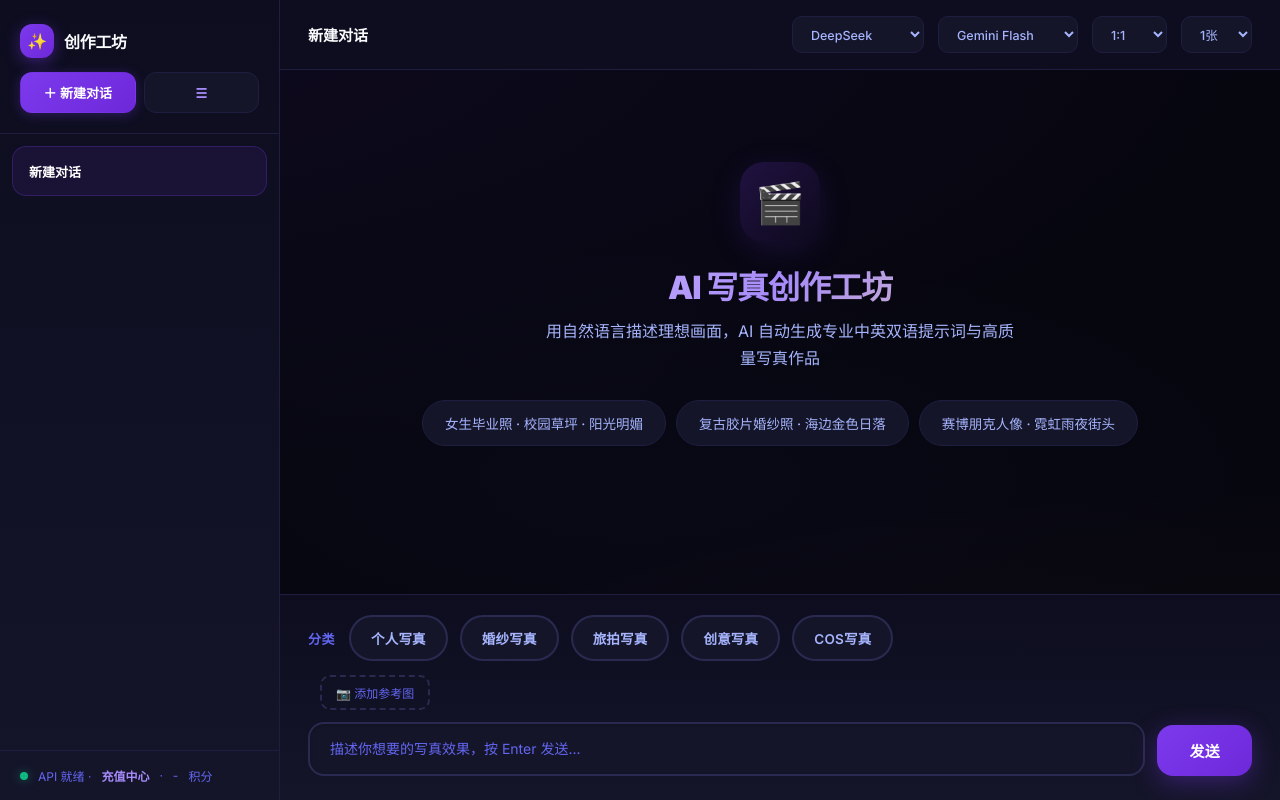
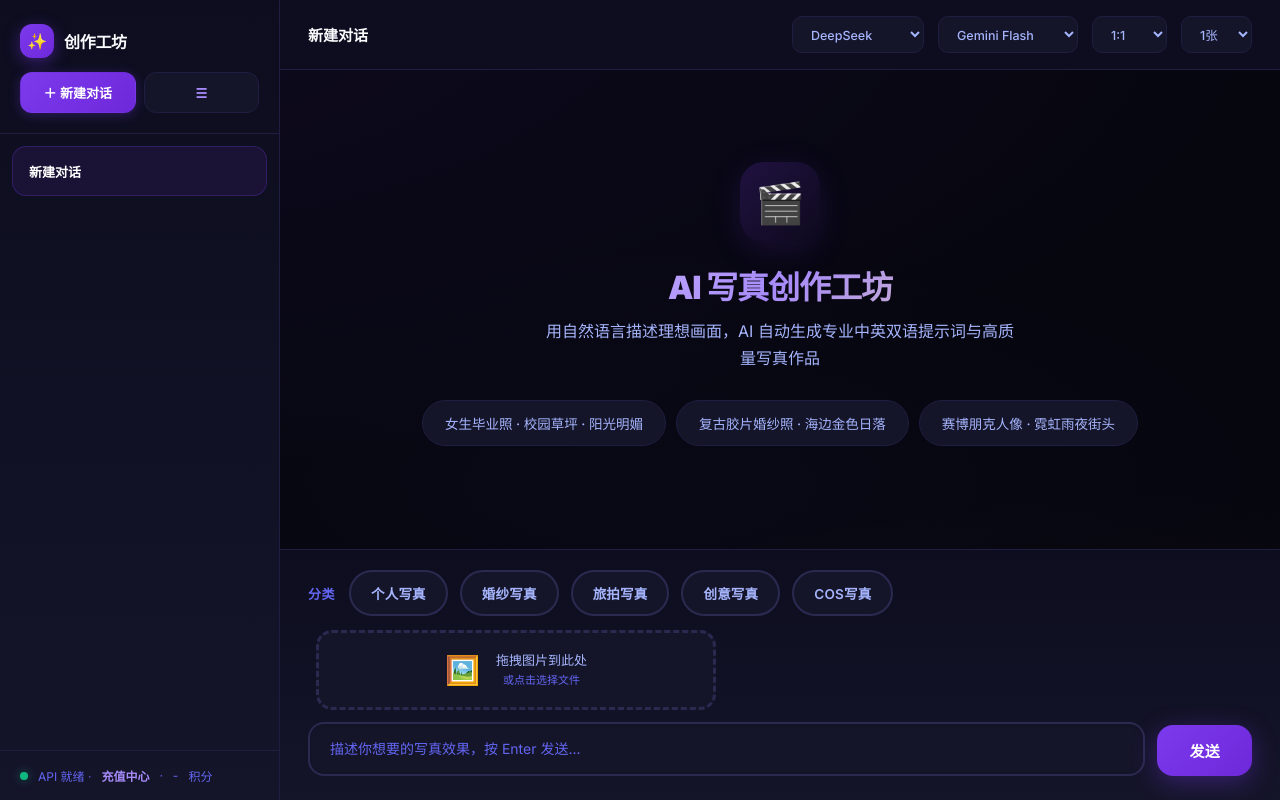
Before and after one commit to yuxi65259-arch/ai-portrait-director, a FastAPI app: page / in a window 1280 px wide. Run offline with FastAPI, Linux system fonts and the light colour scheme; data comes from the database, SQL or seed files in the repository.

Commit message:
Redesign upload: large drag-drop zone with previews, individual delete buttons

```diff
--- a/templates/index.html
+++ b/templates/index.html
@@ -197,6 +197,21 @@ body{
 .vw .cx{position:absolute;top:28px;right:28px;width:44px;height:44px;border-radius:50%;background:rgba(255,255,255,.08);border:none;color:#fff;font-size:22px;cursor:pointer;transition:var(--tr);display:flex;align-items:center;justify-content:center}
 .vw .cx:hover{background:rgba(255,255,255,.15);transform:scale(1.1)}
 
+
+.dz{position:relative;width:100%;max-width:400px;min-height:80px;border:3px dashed var(--b2);border-radius:16px;display:flex;align-items:center;gap:16px;padding:16px 20px;cursor:pointer;transition:var(--tr);background:var(--s2);text-align:center;justify-content:center}
+.dz:hover,.dz.drag{border-color:var(--p1);background:rgba(124,58,237,.05);box-shadow:0 0 30px rgba(124,58,237,.1)}
+.dz .dico{font-size:28px;flex-shrink:0}
+.dz .dtxt{font-size:13px;color:var(--t2);line-height:1.5}
+.dz .dtxt span{font-size:11px;color:var(--t3)}
+.dz input{position:absolute;inset:0;opacity:0;cursor:pointer}
+.dz.has-file{border-style:solid;border-color:var(--gold);padding:8px 14px;min-height:auto;gap:10px}
+.dz.has-file .dico{font-size:20px}
+.dz.has-file .dtxt{font-size:11px}
+.rp-img{width:56px;height:42px;object-fit:cover;border-radius:8px;border:2px solid var(--b1);cursor:pointer;transition:var(--tr)}
+.rp-img:hover{border-color:var(--p2);transform:scale(1.05)}
+.rp-wrap{position:relative;display:inline-block}
+.rp-wrap .rp-x{position:absolute;top:-6px;right:-6px;width:18px;height:18px;border-radius:50%;background:var(--red);color:#fff;border:none;font-size:10px;cursor:pointer;display:flex;align-items:center;justify-content:center;font-weight:700}
+
 @media(max-width:768px){
   .sb{position:fixed;left:0;top:0;bottom:0;transform:translateX(-100%);box-shadow:var(--sh)}
   .sb.show{transform:translateX(0)}
@@ -251,12 +266,16 @@ body{
         <button class="cp" data-cat="COS写真">COS写真</button>
       </div>
       <div class="spr" id="sr"></div>
-      <div class="ref-row">
+      <div class="ref-row" style="flex-wrap:wrap;gap:8px">
         <span id="rb"></span>
-        <label for="rf">📷 添加参考图</label>
-        <input type="file" id="rf" accept="image/*" multiple style="display:none" onchange="onRefPick(this)">
-        <span id="ri" style="font-weight:500"></span>
-        <button onclick="clearRefs()" id="rc" style="display:none;background:none;border:2px solid var(--b1);border-radius:10px;color:var(--t2);cursor:pointer;padding:6px 14px;font-size:12px;font-family:var(--ff);font-weight:600">清除</button>
+        <div class="dz" id="dropZone" onclick="document.getElementById('rf').click()">
+          <div class="dico">🖼️</div>
+          <div class="dtxt">拖拽图片到此处<br><span>或点击选择文件</span></div>
+          <input type="file" id="rf" accept="image/*" multiple onchange="onRefPick(this)">
+        </div>
+        <div id="refPreview" style="display:flex;gap:6px;flex-wrap:wrap;max-width:100%"></div>
+        <span id="ri" style="font-weight:500;font-size:12px"></span>
+        <button onclick="clearRefs()" id="rc" style="display:none;background:rgba(239,68,68,.1);border:2px solid rgba(239,68,68,.3);border-radius:10px;color:#ef4444;cursor:pointer;padding:8px 16px;font-size:12px;font-family:var(--ff);font-weight:700">✕ 清除全部</button>
       </div>
       <div class="ip-row">
         <textarea id="uin" placeholder="描述你想要的写真效果，按 Enter 发送..." rows="1" onkeydown="if(event.key==='Enter'&&!event.shiftKey){event.preventDefault();send()}"></textarea>
@@ -328,9 +347,12 @@ async function gp(t,prev){
 
 function pp(t){var r={scene:'',action:'',expression:'',lighting:'',tone:'',composition:'',cn:'',en:''};function ex(h){var m=t.match(new RegExp(h+'\\s*[：:]\\s*(.+?)(?=\\n[📷💃😊💡🎨📐🌐🌍]|\\n━━|\\n🎬|$)','su'));return m?m[1].trim():''}r.scene=ex('📷\\s*场景');r.action=ex('💃\\s*动作\\s*/\\s*姿态');r.expression=ex('😊\\s*表情\\s*/\\s*情绪');r.lighting=ex('💡\\s*光线方案');r.tone=ex('🎨\\s*色调\\s*/\\s*影调');r.composition=ex('📐\\s*构图建议');var m=t.match(/🌐.*?视觉方案.*?\n(.+?)(?=\n🌍|\nEnglish|\n━━|$)/su);if(m)r.cn=m[1].trim();m=t.match(/🌍.*?English Prompt.*?\n(.+?)(?=\n━━|\n📝|\n⚠|$)/su);if(m)r.en=m[1].trim();if(!r.cn)r.cn=t.trim();if(!r.en||/[\u4e00-\u9fff]/.test(r.en.slice(0,50)))r.en=t.trim();r.en=r.en.replace(/[【】⚠].*?[：:].*?\n?/g,'').trim();if(r.en.length>900)r.en=r.en.slice(0,900);return r}
 
-var _rf=[];
-function onRefPick(i){_rf=Array.from(i.files).slice(0,6);S.rf=_rf;$('ri').textContent='已选 '+_rf.length+' 张参考图';$('rc').style.display=_rf.length?'':'none'}
-function clearRefs(){_rf=[];S.rf=[];$('ri').textContent='';$('rc').style.display='none';$('rf').value=''}
+var _rf=[];var _maxRefs=6;
+function onRefPick(i){var files=Array.from(i.files);var all=_rf.concat(files);if(all.length>_maxRefs){alert('最多'+_maxRefs+'张参考图');all=all.slice(0,_maxRefs)}_rf=all;S.rf=_rf;renderRefs()}
+function renderRefs(){var c=$('refPreview');c.innerHTML='';_rf.forEach(function(f,i){var r=new FileReader();r.onload=function(e){var w=document.createElement('div');w.className='rp-wrap';w.innerHTML='<img class="rp-img" src="'+e.target.result+'"><button class="rp-x" onclick="removeRef('+i+')">x</button>';c.appendChild(w)};r.readAsDataURL(f)});var dz=$('dropZone');dz.classList.toggle('has-file',_rf.length>0);dz.querySelector('.dtxt').innerHTML=_rf.length?_rf.length+' 张参考图<br><span>点击添加更多</span>':'拖拽图片到此处<br><span>或点击选择文件</span>';$('rc').style.display=_rf.length?'':'none'}
+function removeRef(i){_rf.splice(i,1);S.rf=_rf;renderRefs();if(!_rf.length)clearRefs()}
+function clearRefs(){_rf=[];S.rf=[];$('rf').value='';$('rc').style.display='none';var dz=$('dropZone');dz.classList.remove('has-file');dz.querySelector('.dtxt').innerHTML='拖拽图片到此处<br><span>或点击选择文件</span>';$('refPreview').innerHTML=''}
+
 function toB64(f){return new Promise(function(rs){var r=new FileReader();r.onload=function(){rs(r.result)};r.readAsDataURL(f)})}
 
 async function gi(en,mdl,size,n,ri,lr){
@@ -346,6 +368,11 @@ async function lc(){if(location.hostname.indexOf('github.io')>=0)return;try{var
 var SYS='你是世界顶级的AI写真提示词导演。根据用户描述，生成专业中英双语写真方案。\n\n核心宪法：\n1. 所有人物默认中国人形象(Chinese/East Asian)，英文 prompt 必须标注 Chinese\n2. 抽象形容词必须转化为具体视觉细节\n3. 根据用户选择的类别（个人写真/婚纱写真/旅拍写真/创意写真/COS写真）自动匹配场景库\n4. 英文 prompt 必须包含电影色彩科学关键词（Kodak/Fujifilm/ARRI）\n\n严格输出格式（标签不可改）：\n📷 场景：{具象化场景描述}\n💃 动作/姿态：{具体动作与身体语言}\n😊 表情/情绪：{面部表情与情绪基调}\n💡 光线方案：{光源类型+方向+效果}\n🎨 色调/影调：{2-3个主色调+1个强调色，冷暖倾向}\n📐 构图建议：{景别+焦段+角度+比例}\n\n🌐 中文视觉方案（完整融合版）\n{流畅自然的电影画面描述，至少150字}\n\n🌍 English Prompt\n{逗号分隔关键词，前5词定调，含 Chinese/East Asian+摄影术语+电影色彩科学}';
 
 load();if(!S.convs.length)newConv();r();lc();
+(function(){var dz=$('dropZone');if(!dz)return;
+  dz.addEventListener('dragover',function(e){e.preventDefault();dz.classList.add('drag')});
+  dz.addEventListener('dragleave',function(e){e.preventDefault();dz.classList.remove('drag')});
+  dz.addEventListener('drop',function(e){e.preventDefault();dz.classList.remove('drag');var files=Array.from(e.dataTransfer.files).filter(function(f){return f.type.startsWith('image/')});if(files.length){var all=_rf.concat(files).slice(0,_maxRefs);_rf=all;S.rf=_rf;renderRefs()}});
+})();
 </script>
 </body>
 </html>
```
Also changed, not shown: docs/index.html (+35 -8 lines).
